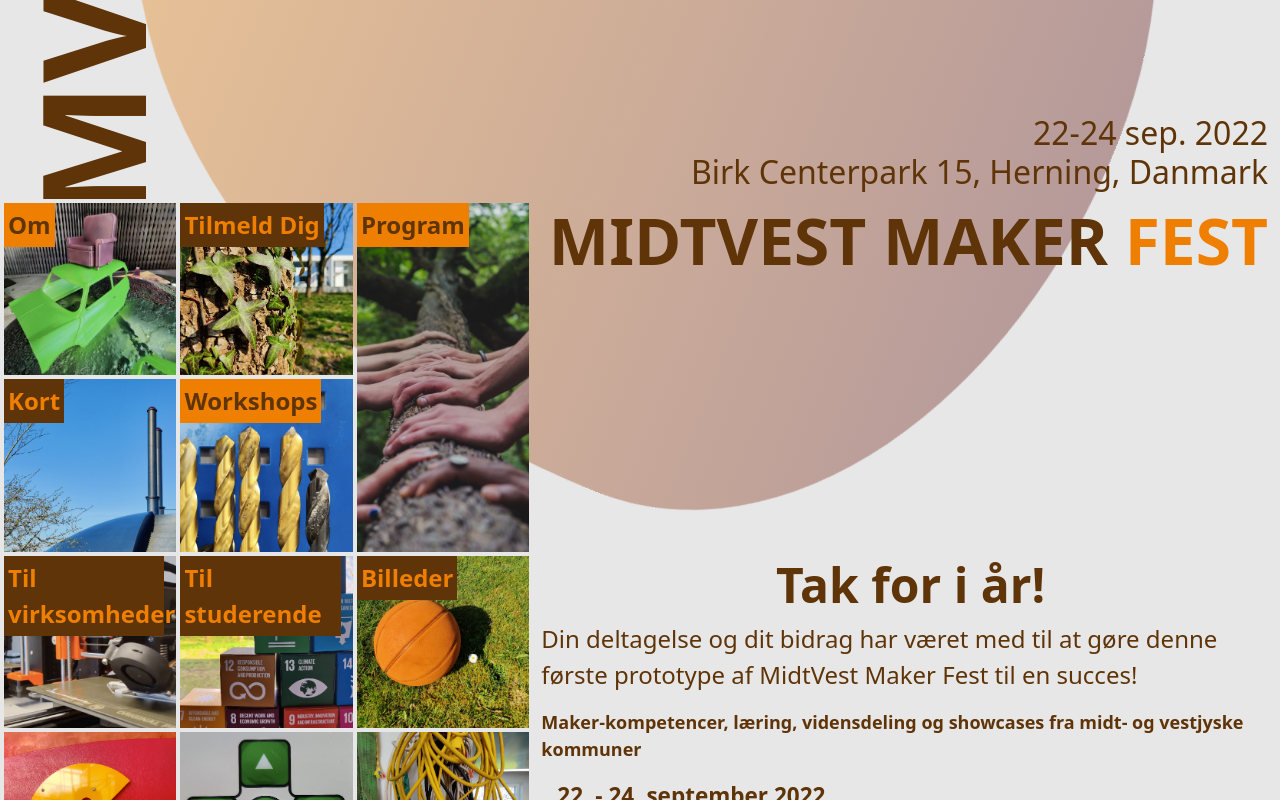
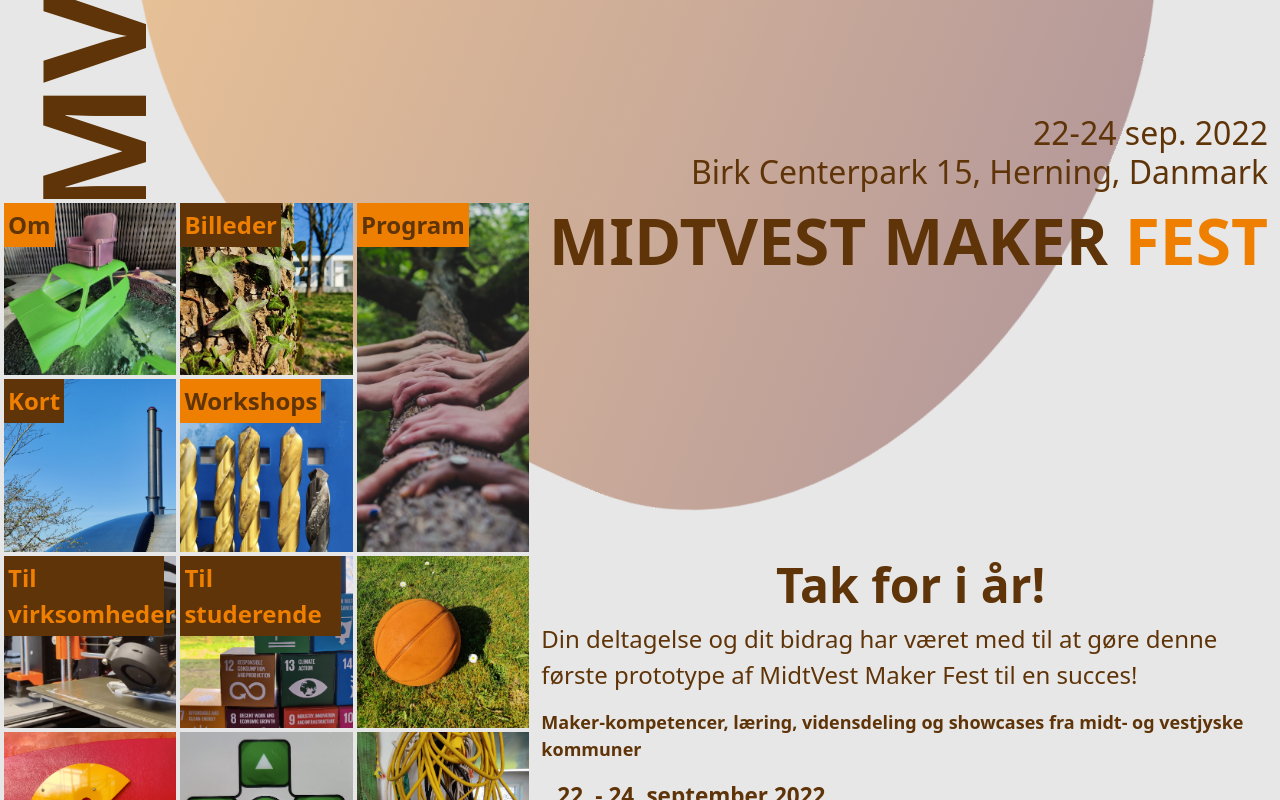
Before and after one commit to ProtoLab-BTECH-AU/mvmf-promo, a React (Create React App) app: page / in a window 1280 px wide. Shown: the part 441-1241 px from the top of the page. Built offline with nearby package versions, Linux system fonts and the light colour scheme; a web font is replaced by a local one.

Commit message:
src:Home - remove registration tile, move photos tile to registration

```diff
--- a/src/pages/Home.tsx
+++ b/src/pages/Home.tsx
@@ -170,8 +170,8 @@ export const Home: FC = () => {
                 </Col>
 
                 <Col xs={6} className="px-0_5">
-                  <Tile background={"images/Ivy.jpg"} title={tiles.register[languageContext.language]}
-                        link={tiles.register.link + `?lang=${languageContext.locale}`}/>
+                  <Tile background={"images/Ivy.jpg"} title={tiles.images[languageContext.language]}
+                        link={tiles.images.link}/>
                 </Col>
 
                 <Col xs={6} className="px-0_5 mt-1" id="map">
@@ -218,8 +218,7 @@ export const Home: FC = () => {
             </Col>
 
             <Col xs={4} className="px-0_5">
-              <Tile background={"images/Basketball and flower.jpg"} title={tiles.images[languageContext.language]}
-                    link={tiles.images.link}/>
+              <Tile background={"images/Basketball and flower.jpg"}/>
             </Col>
 
             <Col xs={4} className="px-0_5 mt-1">
```
